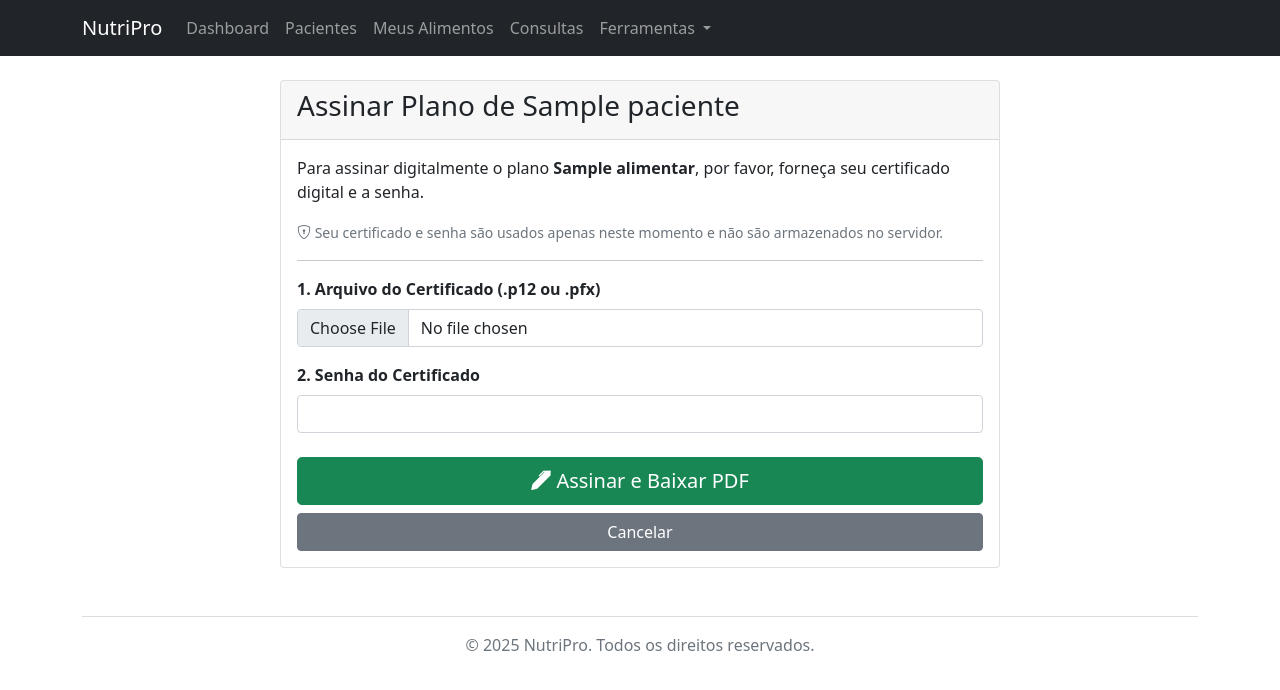
After one commit to Chel0626/nutripro-plataforma, a Flask app: page /plano/1/assinar in a window 1280 px wide. The commit adds this page. Shown: the top 690 px of the page. Run offline with Flask 3, Linux system fonts and the light colour scheme; tables that the repository leaves empty hold one stand-in row (values such as "Sample post"); some libraries are stand-ins or nearby versions.

Commit message:
feat: Add digital signature to prescription PDF

```diff
--- a/app.py
+++ b/app.py
@@ -1,17 +1,30 @@
-# app.py (Versão com Orientações Gerais)
-from flask import Response
-from weasyprint import HTML
-from flask import Flask, render_template, request, redirect, url_for, flash, jsonify
+# app.py (Versão final com pyhanko - io.BytesIO)
+import io # <--- Importação necessária
+import os
+import tempfile
+import traceback
+from datetime import datetime, timezone
+
+import requests
+from calculadoras import (calcular_necessidade_calorica,
+                          distribuir_macros_nas_refeicoes,
+                          calcular_macros_por_porcentagem, somar_macros_refeicoes)
+from flask import (Flask, Response, flash, jsonify, redirect, render_template,
+                   request, url_for)
 from flask_sqlalchemy import SQLAlchemy
 from flask_wtf import FlaskForm
-from wtforms import StringField, TextAreaField, SubmitField, DateField, SelectField, FloatField, IntegerField, FormField, FieldList
+from weasyprint import HTML
+from wtforms import (DateField, FieldList, FloatField, FormField, IntegerField,
+                     SelectField, StringField, SubmitField, TextAreaField)
 from wtforms.fields import DateTimeLocalField
-from wtforms.validators import DataRequired, Email as EmailValidator, Optional, NumberRange
-from datetime import datetime, timezone
-import os
-import requests
-from calculadoras import calcular_necessidade_calorica, calcular_macros_por_porcentagem, distribuir_macros_nas_refeicoes, somar_macros_refeicoes
+from wtforms.validators import DataRequired, Email as EmailValidator, NumberRange, Optional
 
+# Imports da pyhanko
+from pyhanko.pdf_utils.incremental_writer import IncrementalPdfFileWriter
+from pyhanko.sign.fields import SigFieldSpec, append_signature_field
+from pyhanko.sign.signers import PdfSignatureMetadata, SimpleSigner, sign_pdf
+
+# ... (o resto do seu código, modelos, forms, etc. permanece exatamente igual) ...
 app = Flask(__name__)
 
 # --- CONFIGURAÇÕES GERAIS DO APP ---
@@ -20,6 +33,18 @@ app.config['SQLALCHEMY_DATABASE_URI'] = 'sqlite:///plataforma_nutri.db'
 app.config['SQLALCHEMY_TRACK_MODIFICATIONS'] = False
 
 db = SQLAlchemy(app)
+
+# --- FUNÇÃO DE CACHE BUSTING ---
+@app.context_processor
+def utility_processor():
+    def cache_buster(filename):
+        try:
+            filepath = os.path.join(app.static_folder, filename)
+            if os.path.exists(filepath):
+                return int(os.path.getmtime(filepath))
+        except:
+            return 0
+    return dict(cache_buster=cache_buster)
 
 # --- MODELOS DO BANCO DE DADOS ---
 class Paciente(db.Model):
@@ -49,7 +74,6 @@ class PlanoAlimentar(db.Model):
     paciente_id = db.Column(db.Integer, db.ForeignKey('paciente.id'), nullable=False)
     nome_plano = db.Column(db.String(150), nullable=False, default='Plano Padrão')
     objetivo_calorico_final = db.Column(db.Integer, nullable=True)
-    # MUDANÇA: Campo 'objetivos' removido e os dois novos campos adicionados
     orientacoes_diabetes = db.Column(db.Text, nullable=True)
     orientacoes_nutricao = db.Column(db.Text, nullable=True)
     data_criacao = db.Column(db.DateTime, nullable=False, default=lambda: datetime.now(timezone.utc))
@@ -151,6 +175,7 @@ def home():
     total_pacientes = Paciente.query.count()
     return render_template('home_dashboard.html', titulo="Dashboard", total_pacientes=total_pacientes)
 
+# ... (outras rotas) ...
 @app.route('/pacientes')
 def listar_pacientes():
     page = request.args.get('page', 1, type=int)
@@ -213,7 +238,7 @@ def nova_consulta(pid):
         return redirect(url_for('detalhe_paciente', paciente_id=pid))
     return render_template('consulta_formulario.html', titulo=f'Nova Consulta', form=form, paciente_id=pid)
 
-@app.route('/paciente/<int:paciente_id>/plano/novo')
+@app.route('/paciente/<int:paciente_id>/plano/novo', methods=['GET', 'POST'])
 def novo_plano(paciente_id):
     paciente = Paciente.query.get_or_404(paciente_id)
     return render_template('plano_formulario.html', titulo=f"Novo Plano para {paciente.nome_completo}", paciente=paciente)
@@ -227,6 +252,80 @@ def gerar_plano_pdf(plano_id):
     pdf = HTML(string=html_renderizado, base_url=request.base_url).write_pdf()
     return Response(pdf, mimetype='application/pdf', headers={'Content-Disposition': 'inline; filename=plano_alimentar.pdf'})
 
+@app.route('/plano/<int:plano_id>/assinar', methods=['GET', 'POST'])
+def assinar_plano_pdf(plano_id):
+    plano = PlanoAlimentar.query.get_or_404(plano_id)
+    if request.method == 'POST':
+        if 'certificado' not in request.files:
+            flash('Nenhum arquivo de certificado enviado.', 'danger')
+            return redirect(request.url)
+        file = request.files['certificado']
+        senha = request.form.get('senha_certificado', '')
+        if file.filename == '':
+            flash('Nenhum arquivo selecionado.', 'danger')
+            return redirect(request.url)
+        if not senha:
+            flash('A senha do certificado é obrigatória.', 'danger')
+            return redirect(request.url)
+        if file and file.filename.endswith(('.p12', '.pfx')):
+            temp_cert_path = None
+            try:
+                paciente = plano.paciente
+                data_hoje = datetime.now(timezone.utc).strftime('%d/%m/%Y')
+                html_renderizado = render_template('plano_pdf_template.html', plano=plano, paciente=paciente, data_hoje=data_hoje)
+                pdf_original_bytes = HTML(string=html_renderizado, base_url=request.base_url).write_pdf()
+
+                certificado_bytes = file.read()
+
+                # --- LÓGICA DE ASSINATURA ROBUSTA ---
+                # 1. Salva o certificado em um arquivo temporário
+                fd, temp_cert_path = tempfile.mkstemp(suffix='.pfx')
+                with os.fdopen(fd, 'wb') as temp_file:
+                    temp_file.write(certificado_bytes)
+
+                # 2. Carrega o assinador a partir do CAMINHO do arquivo
+                #    A senha pode ser passada como bytes utf-8, que é mais padrão
+                signer = SimpleSigner.load_pkcs12(
+                    pfx_file=temp_cert_path,
+                    passphrase=senha.encode('utf-8')
+                )
+
+                # 3. Transforma o PDF gerado em um stream em memória para o pyhanko ler
+                pdf_stream = io.BytesIO(pdf_original_bytes)
+                pdf_writer = IncrementalPdfFileWriter(pdf_stream)
+                # --- FIM DA LÓGICA ---
+
+                append_signature_field(pdf_writer, SigFieldSpec(sig_field_name='Signature1'))
+
+                pdf_assinado_bytes = sign_pdf(
+                    pdf_writer,
+                    PdfSignatureMetadata(field_name='Signature1'),
+                    signer=signer,
+                )
+
+                return Response(
+                    pdf_assinado_bytes,
+                    mimetype='application/pdf',
+                    headers={'Content-Disposition': f'attachment; filename=plano_assinado_{paciente.nome_completo.split()[0].lower()}.pdf'}
+                )
+            except Exception as e:
+                traceback.print_exc()
+                error_string = str(e).upper()
+                if 'MAC' in error_string or 'PASSWORD' in error_string or 'DECRYPTION' in error_string:
+                     flash('Erro ao decifrar o certificado. A senha está correta?', 'danger')
+                else:
+                    flash(f'Ocorreu um erro inesperado: {str(e)}', 'danger')
+                return redirect(request.url)
+            finally:
+                # Garante que o arquivo temporário seja sempre apagado
+                if temp_cert_path and os.path.exists(temp_cert_path):
+                    os.remove(temp_cert_path)
+        else:
+            flash('Formato de arquivo inválido. Por favor, envie um arquivo .p12 ou .pfx.', 'danger')
+            return redirect(request.url)
+    return render_template('assinar_plano.html', titulo=f"Assinar Plano de {plano.paciente.nome_completo}", plano=plano)
+
+# ... (resto das rotas da API) ...
 @app.route('/meus_alimentos')
 def listar_meus_alimentos():
     page = request.args.get('page', 1, type=int)
@@ -302,12 +401,11 @@ def distribuicao_macros():
             for _ in range(form.num_refeicoes_pequenas.data):
                 form.refeicoes_pequenas_ajustadas.append_entry(data=distribuicao_refeicoes['por_refeicao_pequena'])
     elif request.method == 'POST' and request.form.get('action') == 'recalcular':
-        soma_ajustada = somar_macros_refeicoes(form.refeicoes_grandes_ajustadas.data + form.refeicoes_pequenas_ajustadas.data)
-        flash(f"Soma manual recalculada: Carboidratos: {soma_ajustada['carboidratos']:.1f}g, Proteínas: {soma_ajustada['proteinas']:.1f}g, Gorduras: {soma_ajustada['gorduras']:.1f}g.", 'info')
+        soma_ajustada = somar_macros_refeicoes(form.refeicoes_grandes_ajustadas.data, form.refeicoes_pequenas_ajustadas.data)
+        flash(f"Soma manual recalculada: Carboidratos: {soma_ajustada['carboidrato']:.1f}g, Proteínas: {soma_ajustada['proteina']:.1f}g, Gorduras: {soma_ajustada['gordura']:.1f}g.", 'info')
         return render_template('distribuicao_macros.html', titulo="Calculadora de Distribuição de Macros", form=form, resultado=None)
     return render_template('distribuicao_macros.html', titulo="Calculadora de Distribuição de Macros", form=form, resultado=resultado_final)
 
-# --- ROTAS DA API ---
 @app.route('/api/calcular_distribuicao', methods=['POST'])
 def api_calcular_distribuicao():
     dados = request.get_json()
@@ -320,36 +418,6 @@ def api_calcular_distribuicao():
     except Exception as e:
         return jsonify({'sucesso': False, 'erro': str(e)}), 400
 
-@app.route('/api/buscar_alimentos', methods=['GET'])
-def api_buscar_alimentos():
-    termo_busca = request.args.get('q', '')
-    url_api = "https://br.openfoodfacts.org/cgi/search.pl"
-    params = {"search_terms": termo_busca, "search_simple": 1, "action": "process", "json": 1, "page_size": 20}
-    try:
-        response = requests.get(url_api, params=params)
-        response.raise_for_status()
-        dados_api = response.json()
-        resultados = []
-        for produto in dados_api.get("products", []):
-            nutrientes = produto.get('nutriments', {})
-            nome = produto.get('product_name_pt', produto.get('product_name', 'Nome não disponível'))
-            kcal = nutrientes.get('energy-kcal_100g', 0) or 0
-            carboidratos = nutrientes.get('carbohydrates_100g', 0) or 0
-            proteinas = nutrientes.get('proteins_100g', 0) or 0
-            gorduras = nutrientes.get('fat_100g', 0) or 0
-            descricao = f"Por 100g - Kcal: {kcal} | C: {carboidratos}g | P: {proteinas}g | G: {gorduras}g"
-            resultados.append({'id': produto.get('code', ''), 'nome': nome, 'marca': produto.get('brands', 'N/A'), 'descricao': descricao, 'kcal_100g': kcal, 'gorduras_100g': gorduras, 'carboidratos_100g': carboidratos, 'proteinas_100g': proteinas})
-        return jsonify({'sucesso': True, 'resultados': resultados})
-    except requests.exceptions.RequestException as e:
-        return jsonify({'sucesso': False, 'erro': f'Erro de comunicação: {e}'}), 500
-
-@app.route('/api/meus_alimentos/buscar')
-def api_buscar_meus_alimentos():
-    termo_busca = request.args.get('q', '')
-    alimentos_encontrados = Alimento.query.filter(Alimento.nome.ilike(f'%{termo_busca}%')).limit(20).all()
-    resultados = [{'id': a.id, 'nome': a.nome, 'marca': a.marca, 'kcal_100g': a.kcal_100g, 'carboidratos_100g': a.carboidratos_100g, 'proteinas_100g': a.proteinas_100g, 'gorduras_100g': a.gorduras_100g, 'origem': 'local'} for a in alimentos_encontrados]
-    return jsonify({'sucesso': True, 'resultados': resultados})
-
 @app.route('/api/alimentos/autocomplete')
 def api_alimentos_autocomplete():
     termo_busca = request.args.get('q', '')
@@ -359,13 +427,8 @@ def api_alimentos_autocomplete():
     alimentos_locais = Alimento.query.filter(Alimento.nome.ilike(f'%{termo_busca}%')).limit(5).all()
     for alimento in alimentos_locais:
         resultados.append({
-            'value': f"local-{alimento.id}",
-            'text': f"{alimento.nome} ({alimento.marca})",
-            'dados_completos': {
-                'id': alimento.id, 'nome': alimento.nome, 'marca': alimento.marca,
-                'kcal_100g': alimento.kcal_100g, 'carboidratos_100g': alimento.carboidratos_100g,
-                'proteinas_100g': alimento.proteinas_100g, 'gorduras_100g': alimento.gorduras_100g, 'origem': 'local'
-            }
+            'value': f"local-{alimento.id}", 'text': f"{alimento.nome} ({alimento.marca})",
+            'dados_completos': { 'id': alimento.id, 'nome': alimento.nome, 'marca': alimento.marca, 'kcal_100g': alimento.kcal_100g, 'carboidratos_100g': alimento.carboidratos_100g, 'proteinas_100g': alimento.proteinas_100g, 'gorduras_100g': alimento.gorduras_100g, 'origem': 'local' }
         })
     try:
         url_api = "https://br.openfoodfacts.org/cgi/search.pl"
@@ -384,37 +447,11 @@ def api_alimentos_autocomplete():
             gord = nutrientes.get('fat_100g', 0) or 0
             resultados.append({
                 'value': produto.get('code', ''), 'text': f"{nome} ({marca}) - [Online]",
-                'dados_completos': {
-                    'id': produto.get('code', ''), 'nome': nome, 'marca': marca, 'kcal_100g': kcal,
-                    'carboidratos_100g': carbs, 'proteinas_100g': prot, 'gorduras_100g': gord, 'origem': 'online'
-                }
+                'dados_completos': { 'id': produto.get('code', ''), 'nome': nome, 'marca': marca, 'kcal_100g': kcal, 'carboidratos_100g': carbs, 'proteinas_100g': prot, 'gorduras_100g': gord, 'origem': 'online' }
             })
     except requests.exceptions.RequestException:
         pass
     return jsonify(resultados)
-
-@app.route('/api/alimentos/salvar', methods=['POST'])
-def api_salvar_alimento():
-    dados_alimento = request.get_json()
-    id_food = dados_alimento.get('id')
-    if not id_food:
-        return jsonify({'sucesso': False, 'erro': 'ID do alimento inválido.'}), 400
-    alimento_existente = Alimento.query.filter_by(fatsecret_food_id=id_food).first()
-    if alimento_existente:
-        return jsonify({'sucesso': False, 'erro': 'Este alimento já está salvo.'}), 409
-    try:
-        novo_alimento = Alimento(
-            nome=dados_alimento.get('nome'), marca=dados_alimento.get('marca'),
-            kcal_100g=dados_alimento.get('kcal_100g'), carboidratos_100g=dados_alimento.get('carboidratos_100g'),
-            proteinas_100g=dados_alimento.get('proteinas_100g'), gorduras_100g=dados_alimento.get('gorduras_100g'),
-            origem='OpenFoodFacts', fatsecret_food_id=id_food
-        )
-        db.session.add(novo_alimento)
-        db.session.commit()
-        return jsonify({'sucesso': True, 'mensagem': f"'{novo_alimento.nome}' salvo com sucesso!"})
-    except Exception as e:
-        db.session.rollback()
-        return jsonify({'sucesso': False, 'erro': f'Erro ao salvar: {str(e)}'}), 500
 
 @app.route('/api/paciente/<int:paciente_id>/plano/salvar', methods=['POST'])
 def api_salvar_plano(paciente_id):
@@ -424,7 +461,6 @@ def api_salvar_plano(paciente_id):
             paciente_id=paciente_id,
             nome_plano=dados_plano.get('nome_plano'),
             objetivo_calorico_final=dados_plano.get('objetivo_calorico'),
-            # MUDANÇA: Salvando os novos campos
             orientacoes_diabetes=dados_plano.get('orientacoes_diabetes', None),
             orientacoes_nutricao=dados_plano.get('orientacoes_nutricao', None)
         )
--- /dev/null
+++ b/templates/assinar_plano.html
@@ -0,0 +1,37 @@
+{% extends "base.html" %}
+
+{% block content %}
+<div class="container mt-4">
+    <div class="row justify-content-center">
+        <div class="col-md-8">
+            <div class="card">
+                <div class="card-header">
+                    <h3>{{ titulo }}</h3>
+                </div>
+                <div class="card-body">
+                    <p class="card-text">Para assinar digitalmente o plano <strong>{{ plano.nome_plano }}</strong>, por favor, forneça seu certificado digital e a senha.</p>
+                    <p class="text-muted"><small><i class="bi bi-shield-lock"></i> Seu certificado e senha são usados apenas neste momento e não são armazenados no servidor.</small></p>
+                    <hr>
+
+                    <form method="POST" enctype="multipart/form-data">
+                        <div class="mb-3">
+                            <label for="certificado" class="form-label"><strong>1. Arquivo do Certificado (.p12 ou .pfx)</strong></label>
+                            <input class="form-control" type="file" id="certificado" name="certificado" required>
+                        </div>
+
+                        <div class="mb-3">
+                            <label for="senha_certificado" class="form-label"><strong>2. Senha do Certificado</strong></label>
+                            <input type="password" class="form-control" id="senha_certificado" name="senha_certificado" required>
+                        </div>
+
+                        <div class="d-grid gap-2 mt-4">
+                            <button type="submit" class="btn btn-success btn-lg"><i class="bi bi-pen-fill"></i> Assinar e Baixar PDF</button>
+                            <a href="{{ url_for('detalhe_paciente', paciente_id=plano.paciente_id) }}" class="btn btn-secondary">Cancelar</a>
+                        </div>
+                    </form>
+                </div>
+            </div>
+        </div>
+    </div>
+</div>
+{% endblock %}
--- a/templates/plano_pdf_template.html
+++ b/templates/plano_pdf_template.html
@@ -39,7 +39,6 @@
             border-radius: 5px;
         }
 
-        /* NOVO ESTILO PARA A SEÇÃO DE ORIENTAÇÕES */
         .orientacoes-gerais {
             margin-bottom: 30px;
             page-break-inside: avoid;
@@ -58,7 +57,7 @@
         }
         .orientacoes-gerais p {
             margin-bottom: 0;
-            white-space: pre-wrap; /* Preserva quebras de linha e espaços */
+            white-space: pre-wrap;
         }
 
         .meal-group {
```
Also changed, not shown: static/js/plano_interativo.js (+63 -40 lines), templates/paciente_detalhe.html (+7 -2 lines).
